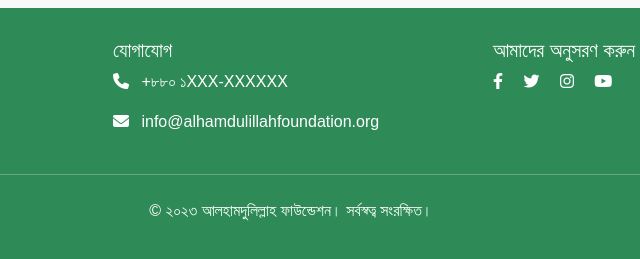
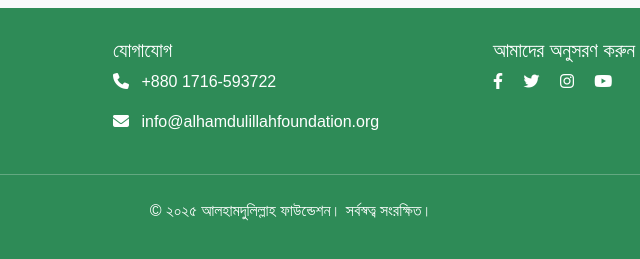
Before and after one commit to kajalvai0/Alhamdulillah-2, a plain HTML site: page index.html in a window 1280 px wide. Shown: the part 2739-2998 px from the top of the page, 349-989 px from the left. Drawn offline with nearby package versions, Linux system fonts and the light colour scheme.

Commit message:
Update index.html

```diff
--- a/index.html
+++ b/index.html
@@ -408,7 +408,7 @@
                 </div>
                 <div class="col-md-4">
                     <h5>যোগাযোগ</h5>
-                    <p><i class="fas fa-phone me-2"></i> +৮৮০ ১XXX-XXXXXX</p>
+                    <p><i class="fas fa-phone me-2"></i> +880 1716-593722</p>
                     <p><i class="fas fa-envelope me-2"></i> info@alhamdulillahfoundation.org</p>
                 </div>
                 <div class="col-md-4">
@@ -423,7 +423,7 @@
             </div>
             <hr class="my-4">
             <div class="text-center">
-                <p>&copy; ২০২৩ আলহামদুলিল্লাহ ফাউন্ডেশন। সর্বস্বত্ব সংরক্ষিত।</p>
+                <p>&copy; ২০২৫ আলহামদুলিল্লাহ ফাউন্ডেশন। সর্বস্বত্ব সংরক্ষিত।</p>
             </div>
         </div>
     </footer>
```
